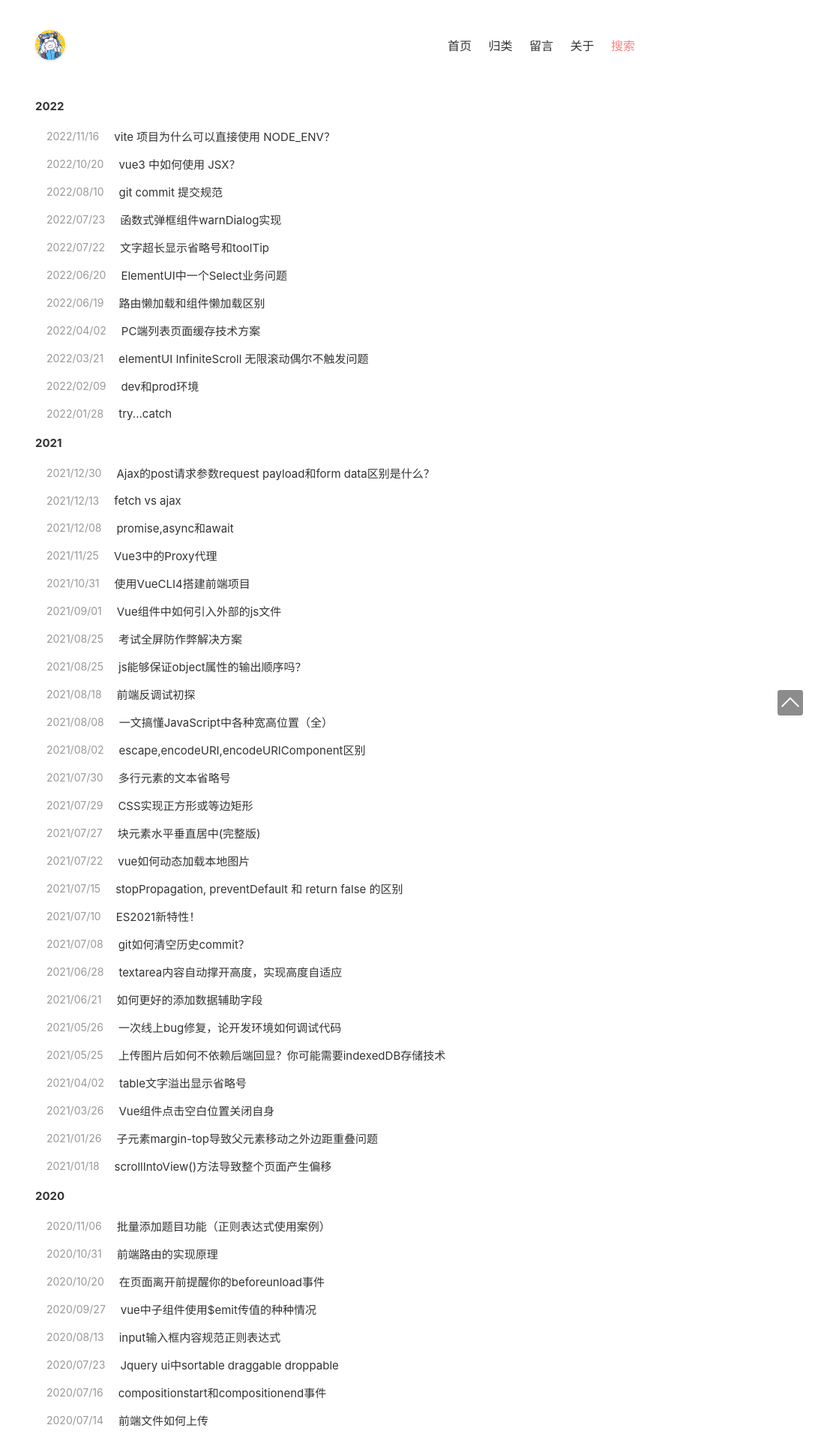
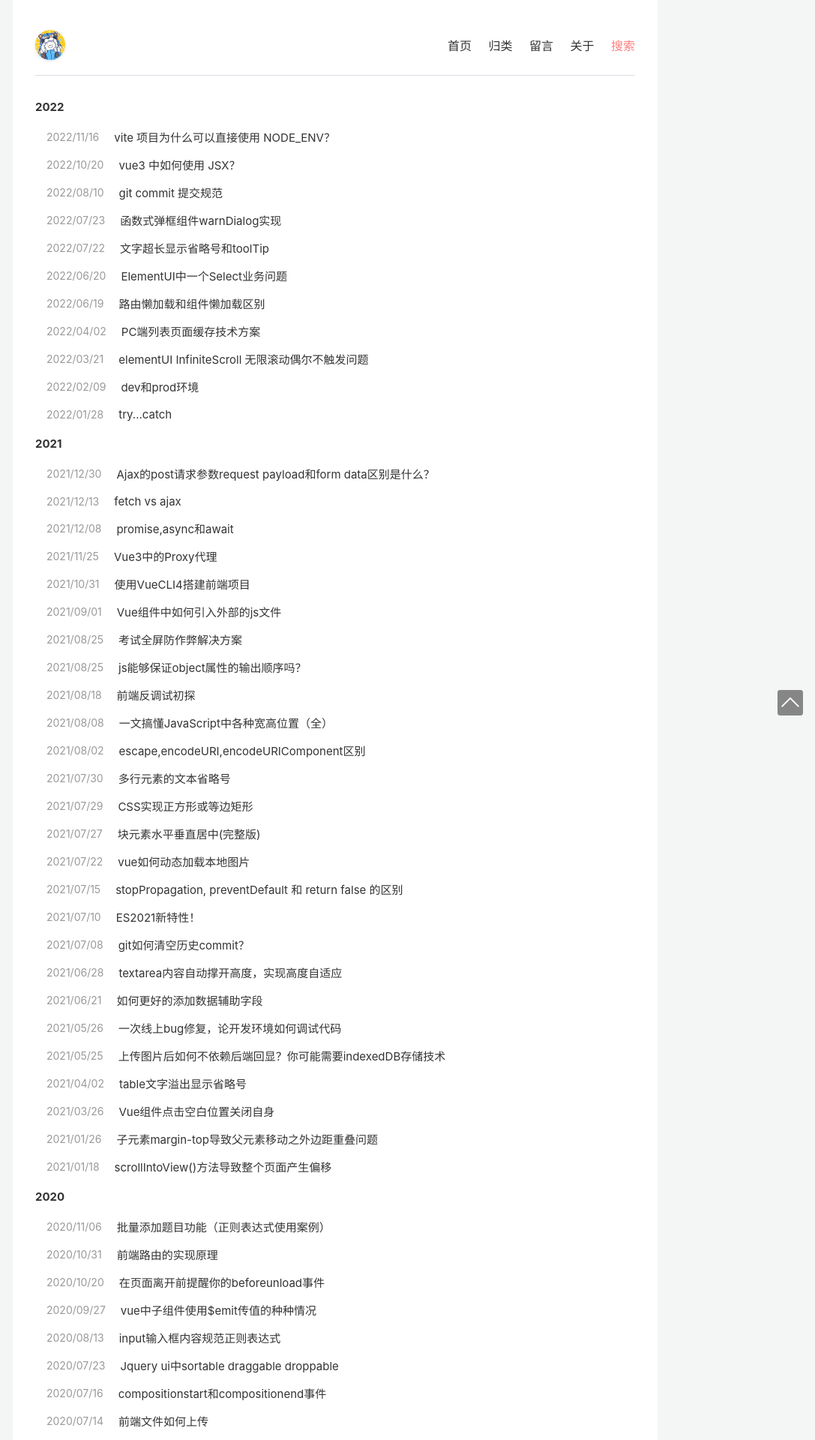
Before and after one commit to Daotin/fe-blog, a Jekyll site: the page built from index.html, in a window 1280 px wide. Shown: the top 1920 px of the page at 75% size, without its empty margins (193-1280 px from the left). Built offline with Jekyll 4.4.1, drawn with Linux system fonts in a browser that asks for light colours.

Commit message:
修改UI

```diff
--- a/static/css/common.css
+++ b/static/css/common.css
@@ -1,6 +1,6 @@
 html {
   color: #333333;
-  background: #ffffff;
+  background: #f4f5f5;
   scroll-behavior: smooth;
   -ms-text-size-adjust: 100%;
   -webkit-text-size-adjust: 100%;
@@ -16,8 +16,9 @@ html {
 
 body {
   max-width: 800px;
-  padding: 0 14px;
+  padding: 0 30px;
   margin: 0 auto;
+  background-color: #fff;
 }
 
 * {
@@ -122,10 +123,12 @@ input:-webkit-autofill {
 }
 
 .header {
-  padding: 40px 0;
+  padding: 40px 0 20px 0;
+  margin-bottom: 20px;
   display: flex;
   align-items: center;
   justify-content: space-between;
+  border-bottom: 1px solid #d8dee4;
 }
 
 .header .logo {
--- a/static/css/post.css
+++ b/static/css/post.css
@@ -53,7 +53,7 @@
 }
 .page-post strong,
 .page-post b {
-  color: #000000;
+  color: #333;
 }
 .page-post .post ul {
   margin-left: 16px;
@@ -88,7 +88,7 @@
   font-size: 14px;
   padding: 10px;
   overflow: auto;
-  border-radius: 2px;
+  border-radius: 4px;
   max-height: 610px;
   -moz-tab-size: 4;
   -o-tab-size: 4;
```
